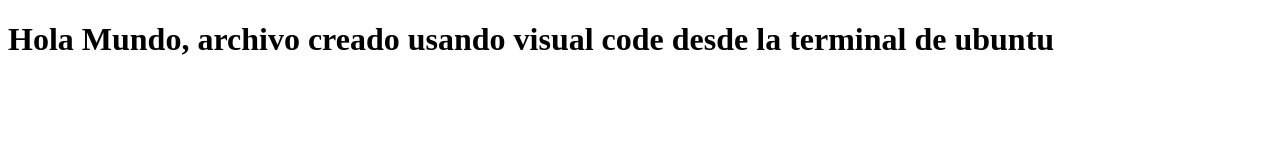
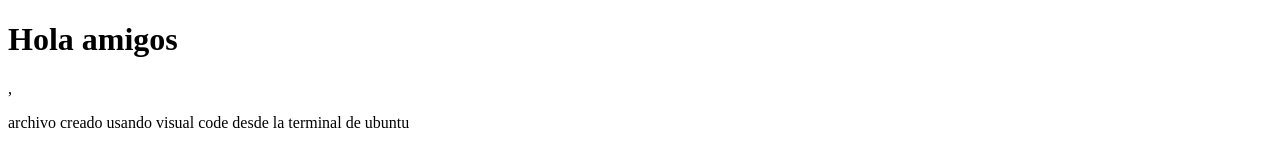
Before and after one commit to devschuster/ProyectoDemoCursoPrework, a plain HTML site: page index.html in a window 1280 px wide. Drawn offline with Linux system fonts and the light colour scheme.

Commit message:
Primeras modificaciones al archivo

```diff
--- a/index.html
+++ b/index.html
@@ -7,6 +7,7 @@
     <title>Proyecto Curso Prework</title>
 </head>
 <body>
-    <h1>Hola Mundo, archivo creado usando visual code desde la terminal de ubuntu</h1>
+    <h1>Hola amigos</h1>,
+    <p>archivo creado usando visual code desde la terminal de ubuntu</p>
 </body>
 </html>
```
